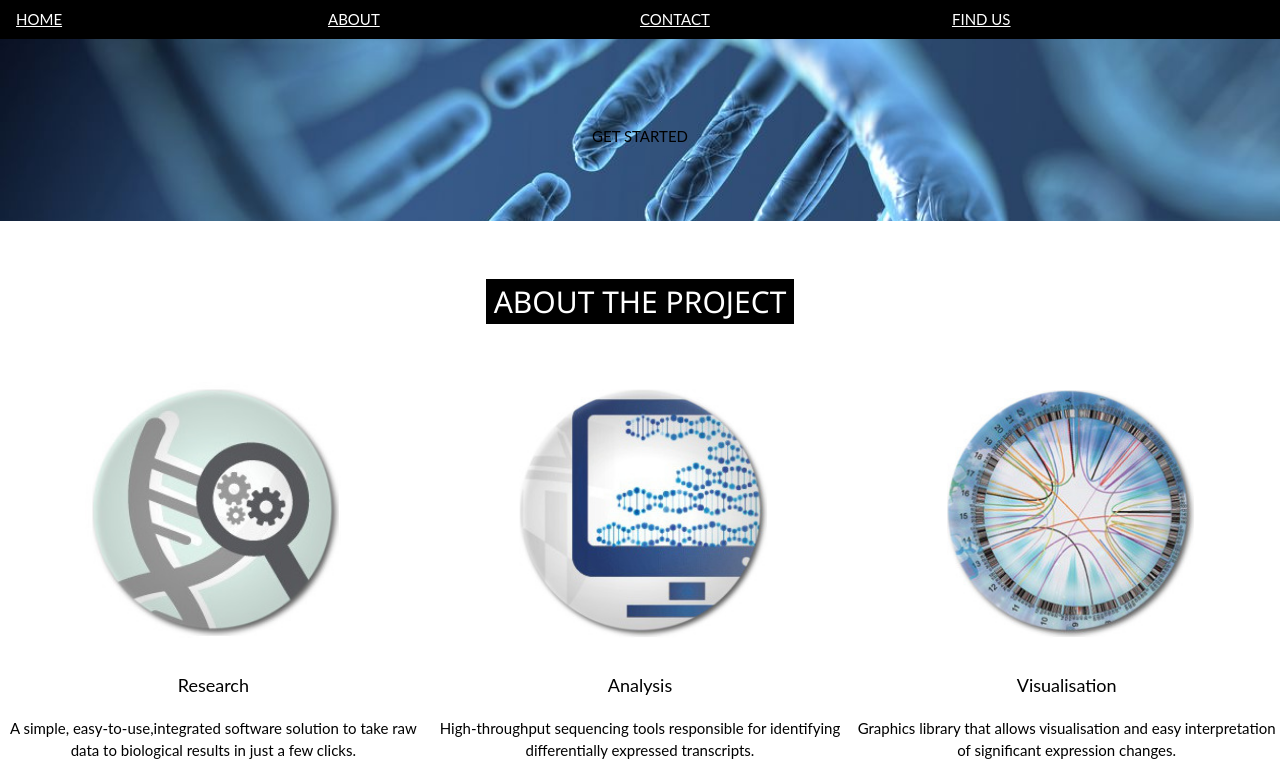
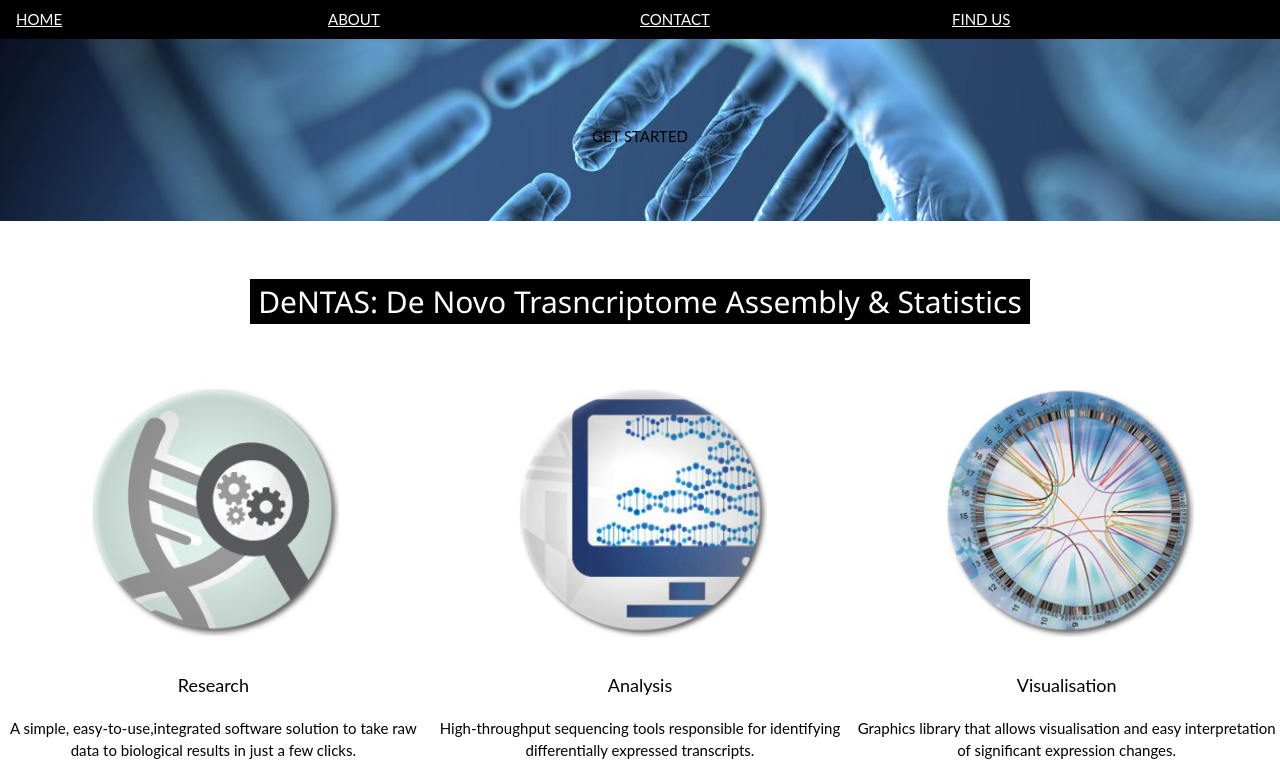
Before and after one commit to YEBADI/DeNTAS, a Python web app: template templates/index.html in a window 1280 px wide. Shown: the top 776 px of the page. Run offline with Jinja, Linux system fonts and the light colour scheme; the template is opened without the code that fills it, so the values that code supplies are empty.

Commit message:
Updated title.

```diff
--- a/templates/index.html
+++ b/templates/index.html
@@ -56,7 +56,7 @@
 
         <!-- About Container -->
         <div style="background-color: white; overflow: auto; text-align: center" class="w3-row w3-padding-38">
-            <h2 class="w3-center w3-padding-48"><span class="w3-tag w3-padding-left w3-padding-right">ABOUT THE PROJECT</span></h2>
+            <h2 class="w3-center w3-padding-48"><span class="w3-tag w3-padding-left w3-padding-right">DeNTAS: De Novo Trasncriptome Assembly & Statistics</span></h2>
             <div class="w3-third">
                 <img src="/static/images/research.png" class="w3-round w3-margin-bottom" alt="Research" style="width:60%">
                 <p class="w3-large">Research</p>
```
